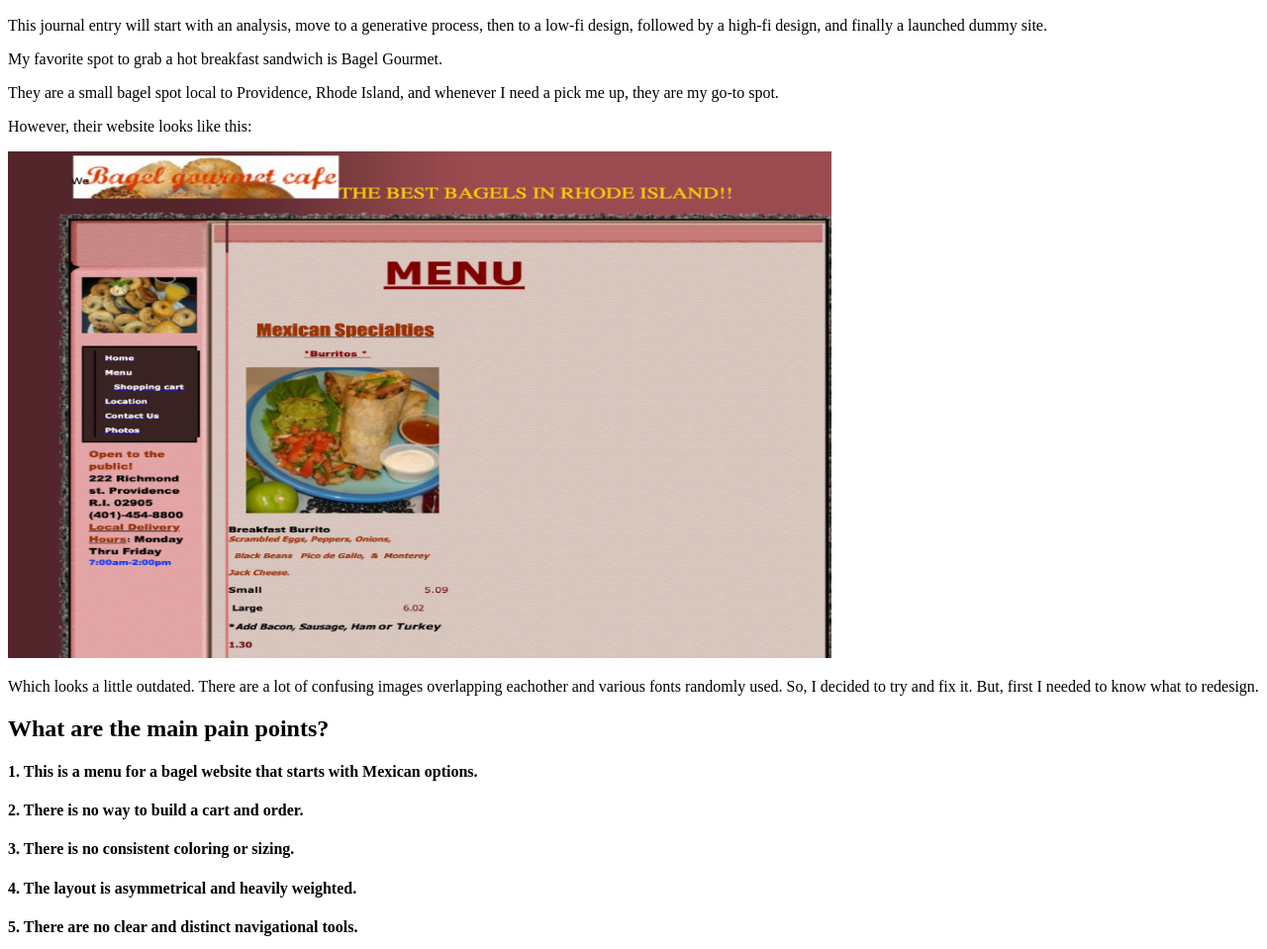
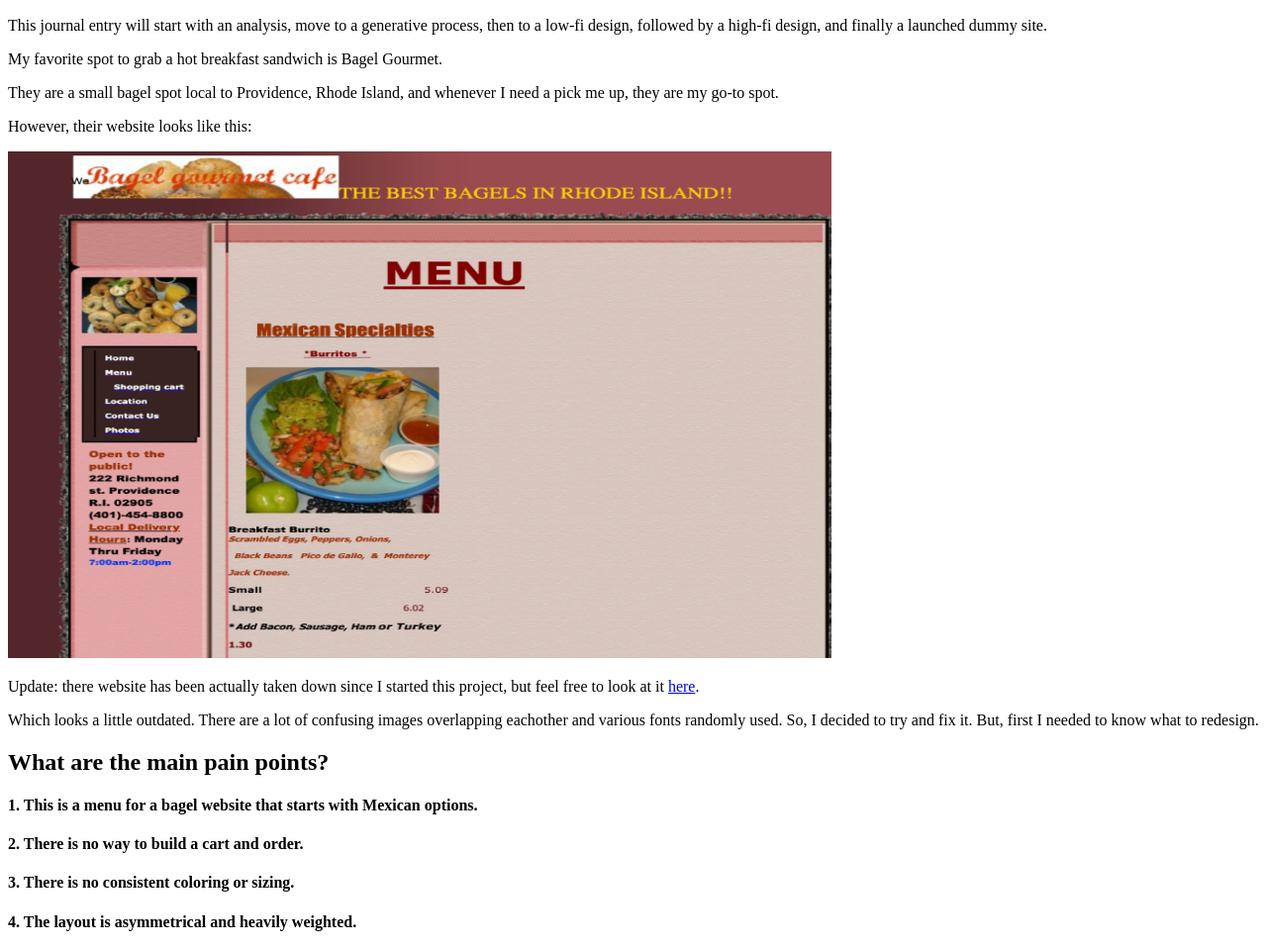
Before and after one commit to trumooo/cs-1300-studio-css, a plain HTML site: page index.html in a window 1280 px wide. Shown: the part 110-1069 px from the top of the page at 99% size. Drawn offline with Linux system fonts and the light colour scheme.

Commit message:
old website

```diff
--- a/index.html
+++ b/index.html
@@ -22,6 +22,7 @@
             <p>They are a small bagel spot local to Providence, Rhode Island, and whenever I need a pick me up, they are my go-to spot.</p>
             <p>However, their website looks like this:</p>
             <img class="image" alt="bagel gourmet old website" src="./assets/bagelgourmet.png"/>
+            <p>Update: there website has been actually taken down since I started this project, but feel free to look at it <a href="https://web.archive.org/web/20230329033832/http://bagelgourmetcafe.com/">here</a>.</p>
             <p>Which looks a little outdated. There are a lot of confusing images overlapping eachother and various fonts randomly used. So, I decided to try and fix it. But, first I needed to know what to redesign.</p>
         </div>
         <div>
@@ -111,7 +112,6 @@
         <p>There were 6 main pain points highlighted in the original design. This design includes a cart to build orders, has consistant tone and coloring, and clear navigational tools.</p>
         <p>It also helps users buy bagels instead of mexican food, which I think is particularly important. </p>
         <h4>I hope you enjoyed the project and go get a bagel soon!</h4>
-
         <h2>What did I learn from this project?</h2>
         <h4>1. That the style guide is incredibly helpful and much nicer than going in without a plan.</h4>
         <h4>2. That building dynamic html on a monitor can warp the pixel dimensions, so freuqently switch displays if possible.</h4>
```
Also changed, not shown: 1 other file.
